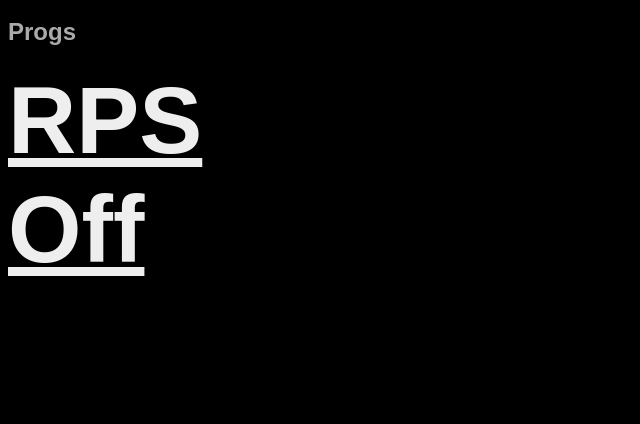
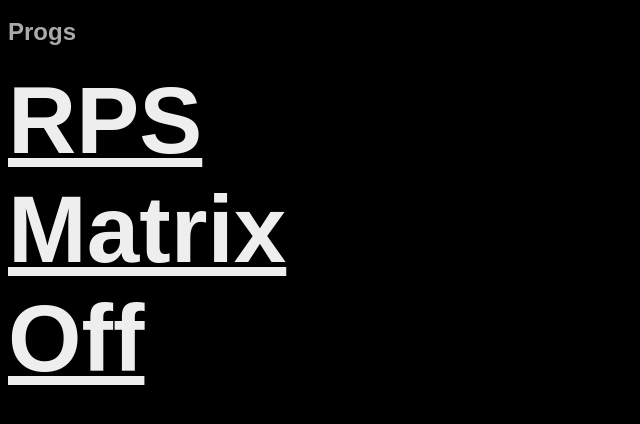
Before and after one commit to lvachon/LEDRGBTable, a PHP site: page /index.php in a window 1280 px wide. Shown: the part 267-691 px from the top of the page, without its empty margins (0-640 px from the left). Run offline with PHP 8.4, Linux system fonts and the light colour scheme.

Commit message:
webmatrx

```diff
--- a/web/index.php
+++ b/web/index.php
@@ -77,6 +77,7 @@ if(isset($_GET['rand'])){
 		<div>
 			<h2>Progs</h2>
 			<a href='?rps=1'>RPS</a><br/>
+			<a href='?rps=1'>Matrix</a><br/>
 			<a href='?black=1'>Off</a>
 		</div>
 	</body>
```
